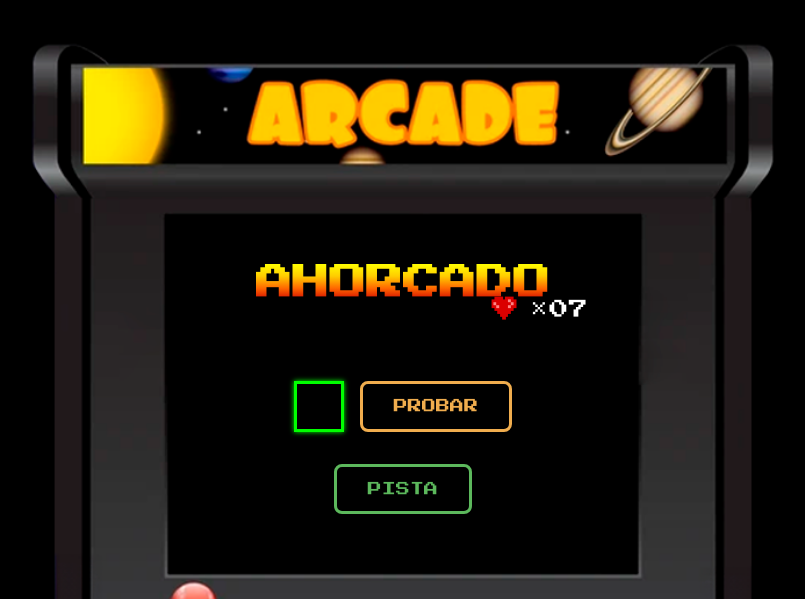
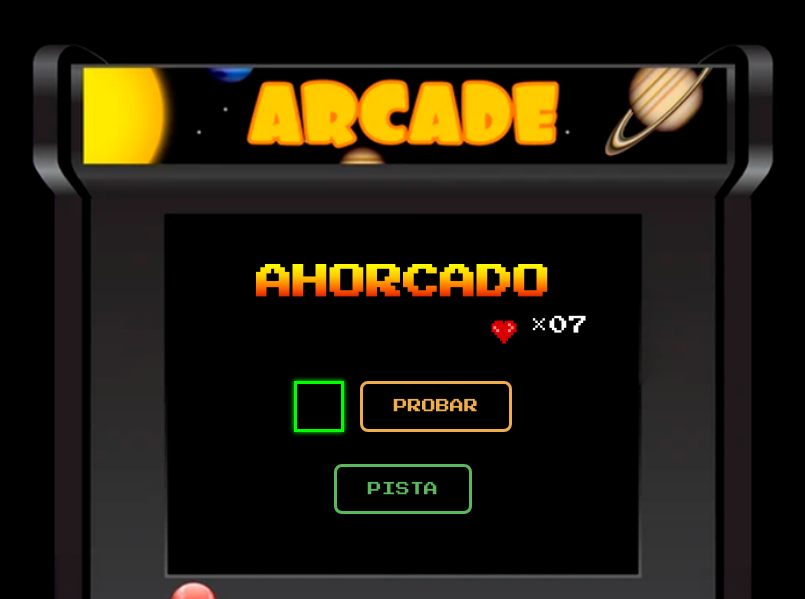
Before and after one commit to Simon-PF2003/ag_limon, a Flask app: page /jugar in a window 1280 px wide. Shown: the top 599 px of the page, without its empty margins (237-1042 px from the left). Run offline with Flask 3, Linux system fonts and the light colour scheme.

Commit message:
Vercel 9 UI Nb

```diff
--- a/static/retro.css
+++ b/static/retro.css
@@ -160,11 +160,13 @@ body.arcade-machine::before {
   }
 
   .heart-icon {
+    margin-top: 1rem;
     width: 45px;
     height: 45px;
   }
 
   .heart-count {
+    margin-top: 1rem;
     right: 18px;
   }
 
```
